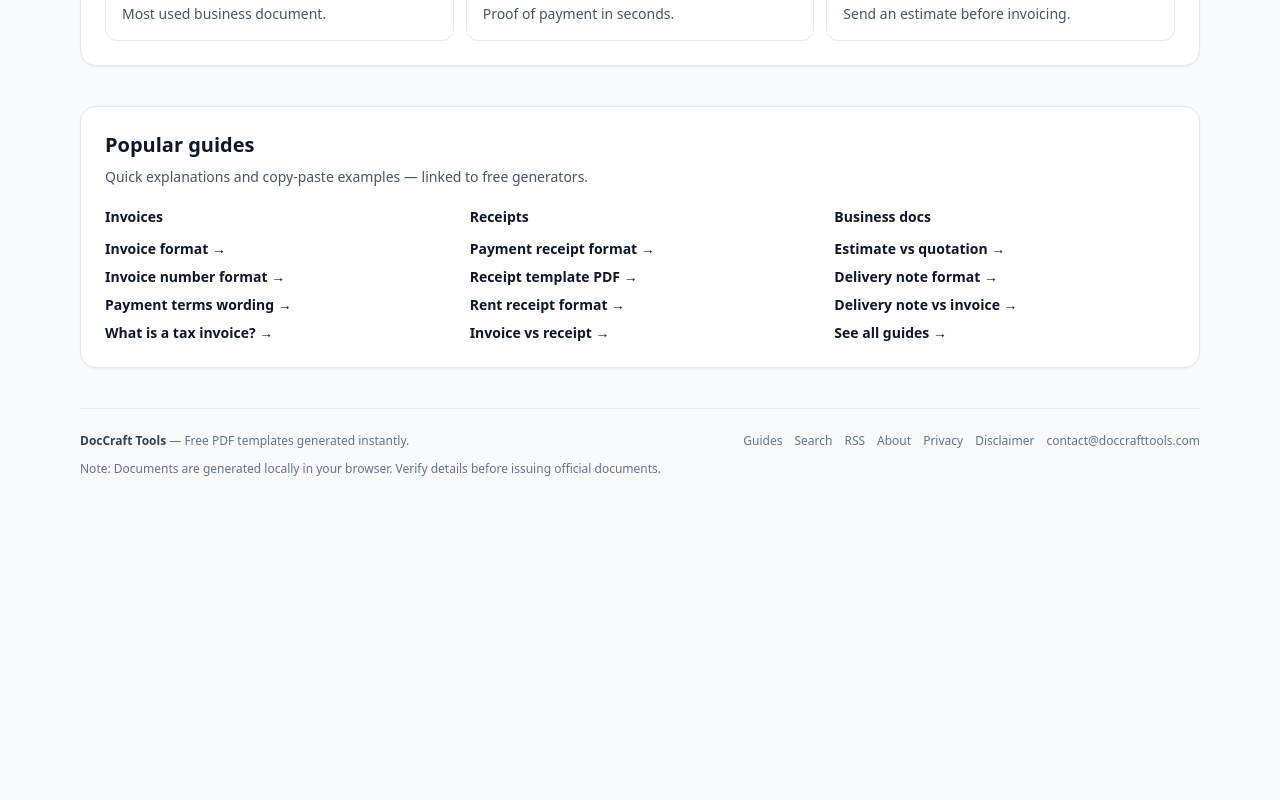
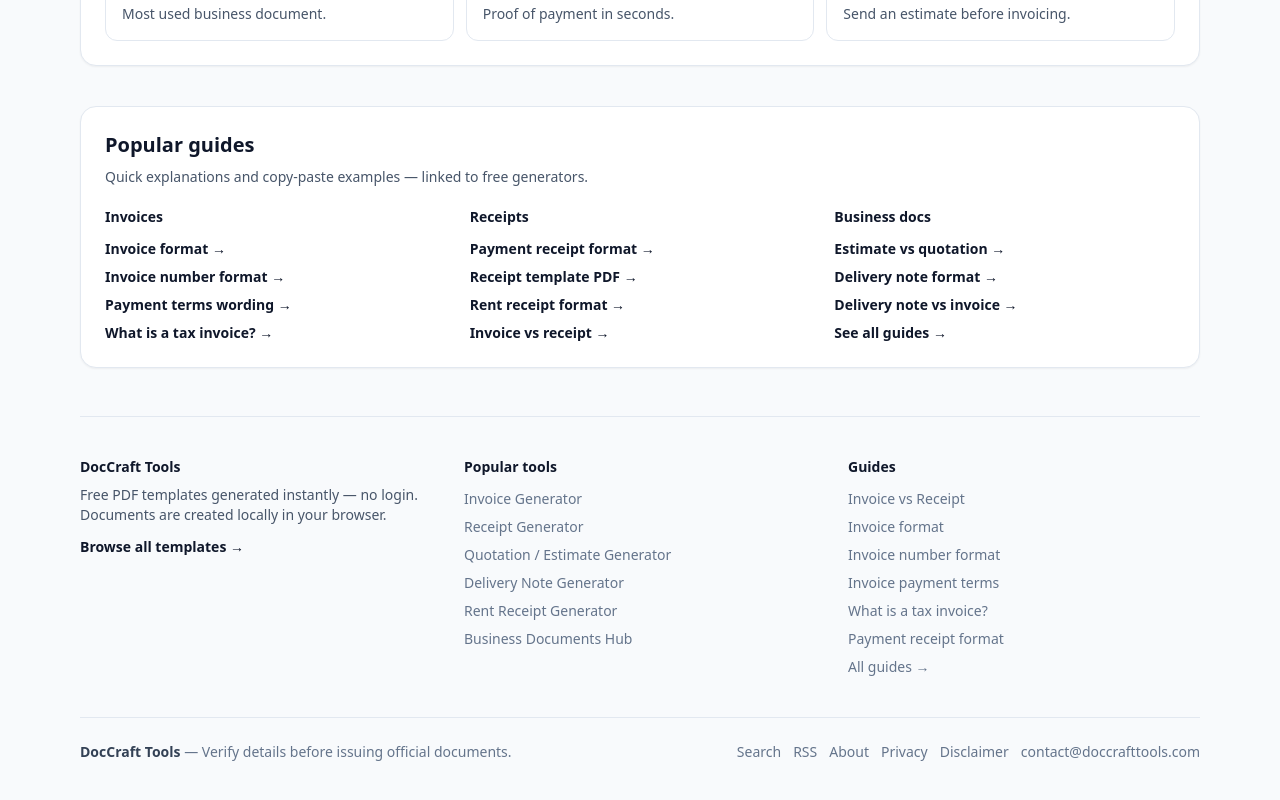
Before and after one commit to abuwebs29/doccrafttools, a Next.js app: page / in a window 1280 px wide. Shown: the part 918-1718 px from the top of the page. Before the commit the page ends 1451 px from the top, so only its background shows below. Built offline with nearby package versions, Linux system fonts and the light colour scheme.

Commit message:
Add files via upload

```diff
--- a/components/SiteFooter.tsx
+++ b/components/SiteFooter.tsx
@@ -1,12 +1,50 @@
 export default function SiteFooter() {
   return (
-    <footer className="mt-10 border-t border-slate-200 pt-6 text-xs text-slate-500">
-      <div className="flex flex-col gap-2 sm:flex-row sm:items-center sm:justify-between">
+    <footer className="mt-12 border-t border-slate-200 pt-10 text-xs text-slate-500">
+      <div className="grid gap-8 md:grid-cols-3">
         <div>
-          <span className="font-semibold text-slate-700">DocCraft Tools</span> — Free PDF templates generated instantly.
+          <div className="text-sm font-extrabold text-slate-900">DocCraft Tools</div>
+          <p className="mt-2 text-sm text-slate-600">
+            Free PDF templates generated instantly — no login. Documents are created locally in your browser.
+          </p>
+          <p className="mt-3 text-sm">
+            <a className="font-semibold text-slate-900 hover:underline" href="/pdf-templates">
+              Browse all templates →
+            </a>
+          </p>
         </div>
-        <div className="flex flex-wrap gap-3">
-          <a className="hover:text-slate-800" href="/guides">Guides</a>
+
+        <div>
+          <div className="text-sm font-bold text-slate-900">Popular tools</div>
+          <ul className="mt-3 space-y-2 text-sm">
+            <li><a className="hover:text-slate-800 hover:underline" href="/invoice-generator">Invoice Generator</a></li>
+            <li><a className="hover:text-slate-800 hover:underline" href="/receipt-generator">Receipt Generator</a></li>
+            <li><a className="hover:text-slate-800 hover:underline" href="/quotation-generator">Quotation / Estimate Generator</a></li>
+            <li><a className="hover:text-slate-800 hover:underline" href="/delivery-note-generator">Delivery Note Generator</a></li>
+            <li><a className="hover:text-slate-800 hover:underline" href="/rent-receipt-generator">Rent Receipt Generator</a></li>
+            <li><a className="hover:text-slate-800 hover:underline" href="/business-documents">Business Documents Hub</a></li>
+          </ul>
+        </div>
+
+        <div>
+          <div className="text-sm font-bold text-slate-900">Guides</div>
+          <ul className="mt-3 space-y-2 text-sm">
+            <li><a className="hover:text-slate-800 hover:underline" href="/difference-between-invoice-and-receipt">Invoice vs Receipt</a></li>
+            <li><a className="hover:text-slate-800 hover:underline" href="/invoice-format">Invoice format</a></li>
+            <li><a className="hover:text-slate-800 hover:underline" href="/invoice-number-format">Invoice number format</a></li>
+            <li><a className="hover:text-slate-800 hover:underline" href="/invoice-payment-terms-explained">Invoice payment terms</a></li>
+            <li><a className="hover:text-slate-800 hover:underline" href="/what-is-a-tax-invoice">What is a tax invoice?</a></li>
+            <li><a className="hover:text-slate-800 hover:underline" href="/payment-receipt-format">Payment receipt format</a></li>
+            <li><a className="hover:text-slate-800 hover:underline" href="/guides">All guides →</a></li>
+          </ul>
+        </div>
+      </div>
+
+      <div className="mt-10 flex flex-col gap-3 border-t border-slate-200 pt-6 sm:flex-row sm:items-center sm:justify-between">
+        <div className="text-sm">
+          <span className="font-semibold text-slate-700">DocCraft Tools</span> — Verify details before issuing official documents.
+        </div>
+        <div className="flex flex-wrap gap-3 text-sm">
           <a className="hover:text-slate-800" href="/search">Search</a>
           <a className="hover:text-slate-800" href="/rss.xml">RSS</a>
           <a className="hover:text-slate-800" href="/about">About</a>
@@ -15,9 +53,6 @@ export default function SiteFooter() {
           <a className="hover:text-slate-800" href="mailto:contact@doccrafttools.com">contact@doccrafttools.com</a>
         </div>
       </div>
-      <p className="mt-3">
-        Note: Documents are generated locally in your browser. Verify details before issuing official documents.
-      </p>
     </footer>
   );
 }
```
